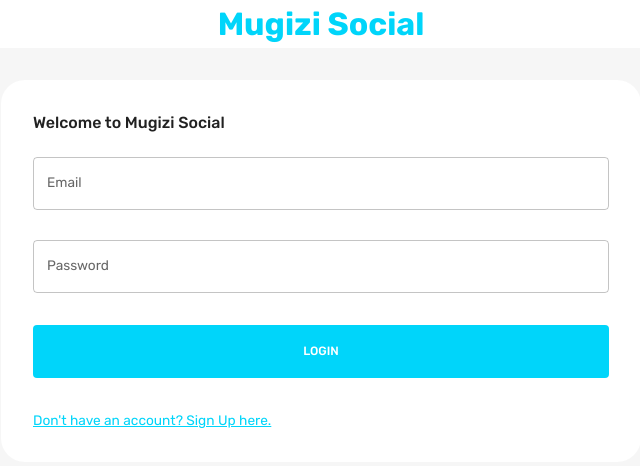
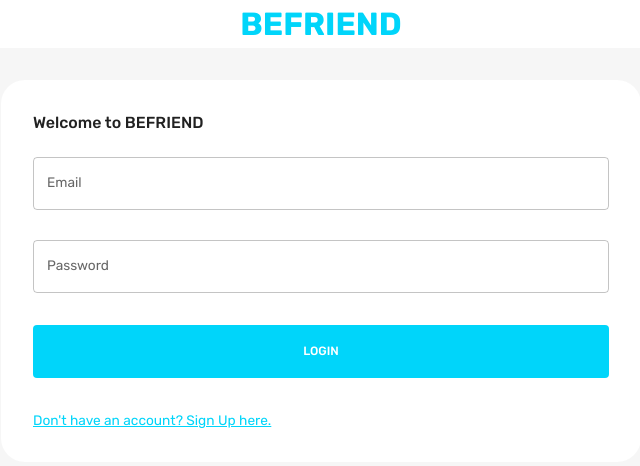
Before and after one commit to senghor/sociodea, a React (Create React App) app in the folder client/: page / in a window 1280 px wide. Shown: the top 466 px of the page, without its empty margins (319-959 px from the left). Built offline with nearby package versions, Linux system fonts and the light colour scheme.

Commit message:
Added constants

```diff
--- a/client/src/constants/index.js
+++ b/client/src/constants/index.js
@@ -1,2 +1,2 @@
-export const brand = 'Mugizi Social'
+export const brand = 'BEFRIEND'
 export const server = 'http://localhost:3001'
```
